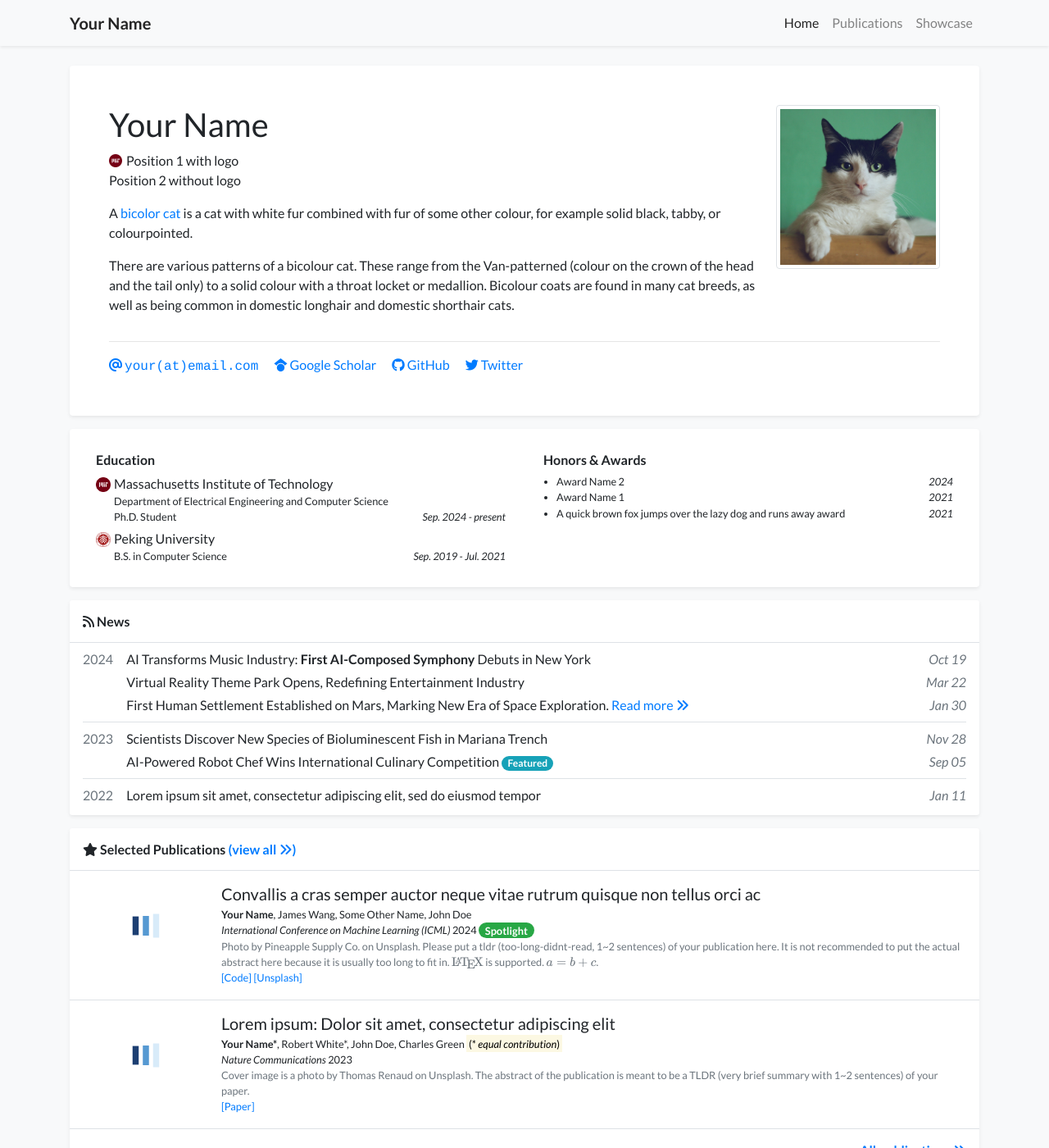
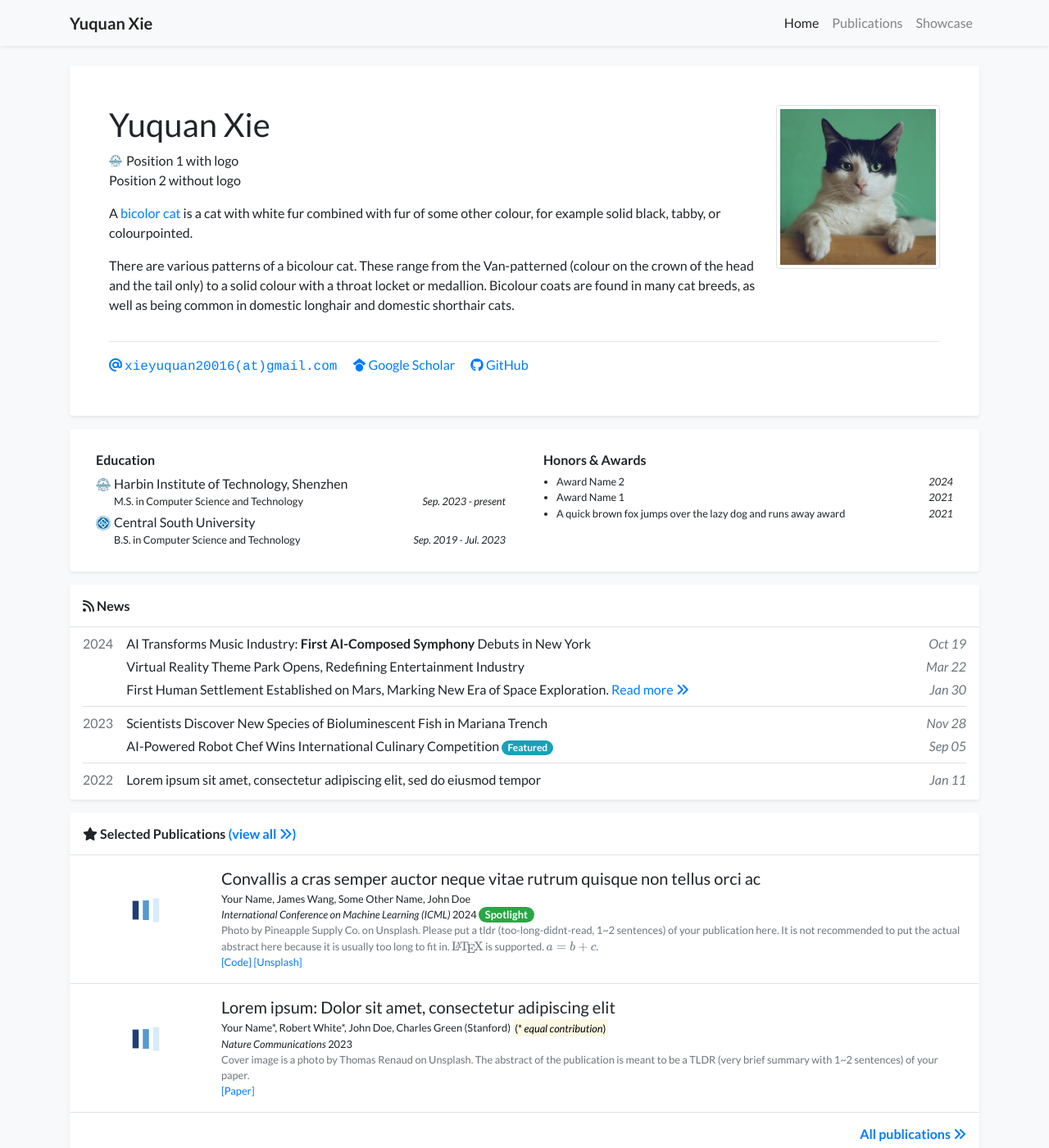
Before and after one commit to xieyuquanxx/xieyuquanxx.github.io, a Jekyll site: the page built from index.html, in a window 1280 px wide and 1400 px high. Shown: the whole window at 82% size. Built offline with Jekyll 4.4.1, drawn with Linux system fonts in a browser that asks for light colours; nearby versions of some CDN libraries; a style sheet for code colours, icons or effects is not loaded.

Commit message:
v1: add author

```diff
--- a/_data/authors.yml
+++ b/_data/authors.yml
@@ -1,22 +1,23 @@
-"Your Name":
+"Yuquan Xie":
   bold: true
+  url: "https://scholar.google.com/citations?user=KO77A2oAAAAJ&hl=zh-CN"
 
-"Robert White":
-  url: https://www.google.com/?q=Robert+White
+# "Robert White":
+#   url: https://www.google.com/?q=Robert+White
 
-"Charles Green (MIT)":
-  name: Charles Green
-  url: https://www.google.com/?q=Charles+Green+MIT
+# "Charles Green (MIT)":
+#   name: Charles Green
+#   url: https://www.google.com/?q=Charles+Green+MIT
 
-"Charles Green (Stanford)":
-  name: Charles Green
-  url: https://www.google.com/?q=Charles+Green+Stanford
+# "Charles Green (Stanford)":
+#   name: Charles Green
+#   url: https://www.google.com/?q=Charles+Green+Stanford
 
-"Garrett Harris":
-  url: https://www.google.com/?q=Garrett+Harris
+# "Garrett Harris":
+#   url: https://www.google.com/?q=Garrett+Harris
 
-"James Wang":
-  url: https://www.google.com/?q=James+Wang
+# "James Wang":
+#   url: https://www.google.com/?q=James+Wang
 
-"John Doe":
-  url: https://www.google.com/?q=John+Doe
+# "John Doe":
+#   url: https://www.google.com/?q=John+Doe
--- a/_data/profile.yml
+++ b/_data/profile.yml
@@ -1,18 +1,18 @@
-primary_name: "Your Name"
+primary_name: "Yuquan Xie"
 secondary_name: ""
-navbar_name: "Your Name"
+navbar_name: "Yuquan Xie"
 
 positions:
-- logo: /assets/images/badges/MIT_Social_circle.png  # Logo is optional
+- logo: /assets/images/badges/hit.jpeg  # Logo is optional
   name: Position 1 with logo
 - name: Position 2 without logo
 
 
-email: "your@email.com"
+email: "xieyuquan20016@gmail.com"
 # cv_link: link-to-your-cv-file
-gscholar: xFmQpf4AAAAJ  # This is an example, replace it with your own Google Scholar ID
-github: your_github_id
-twitter: your_twitter_id  # Do not include the '@' symbol
+gscholar: KO77A2oAAAAJ  # This is an example, replace it with your own Google Scholar ID
+github: xieyuquanxx
+# twitter: your_twitter_id  # Do not include the '@' symbol
 # wechat_qrcode: /assets/images/etc/wechat.jpg
 # wechat_prompt: >-
 #   Please tell me your <strong>name</strong> and <strong>affiliation</strong> (current or past) when adding my wechat. Thanks!
@@ -35,16 +35,14 @@ portrait_caption: >-
   Photo by Manja Vitolic on Unsplash (this caption is optional, comment it out to disable).
 
 education:
-- name: Massachusetts Institute of Technology
-  logo: /assets/images/badges/MIT_Social_circle.png
-  position: >-
-    Department of Electrical Engineering and Computer Science <br/>
-    Ph.D. Student
-  date: Sep. 2024 - present
-- name: Peking University
-  logo: /assets/images/badges/PKU_red.png
-  position: B.S. in Computer Science
-  date: Sep. 2019 - Jul. 2021
+- name: Harbin Institute of Technology, Shenzhen
+  logo: /assets/images/badges/hit.jpeg
+  position: M.S. in Computer Science and Technology
+  date: Sep. 2023 - present
+- name: Central South University
+  logo: /assets/images/badges/csu.png
+  position: B.S. in Computer Science and Technology
+  date: Sep. 2019 - Jul. 2023
 
 # experience:
 # - name: Peking University
```
Also changed, not shown: assets/images/badges/MIT_Social_circle.png (deleted), assets/images/badges/PKU_red.png (deleted), assets/images/badges/csu.png (added), assets/images/badges/hit.jpeg (added).
